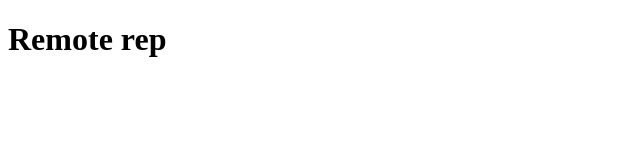
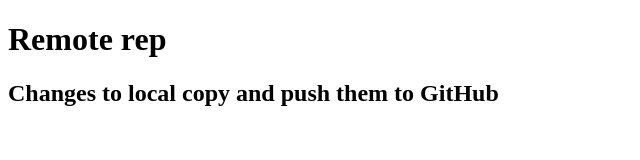
Before and after one commit to ramonmallari/basic_repo, a plain HTML site: page index.html in a window 1280 px wide. Shown: the whole page, without its empty margins (0-640 px from the left). Drawn offline with Linux system fonts and the light colour scheme.

Commit message:
more changes index.html

```diff
--- a/index.html
+++ b/index.html
@@ -9,5 +9,6 @@
 </head>
 <body>
     <h1>Remote rep</h1>
+    <h2>Changes to local copy and push them to GitHub</h2>
 </body>
 </html>
```
